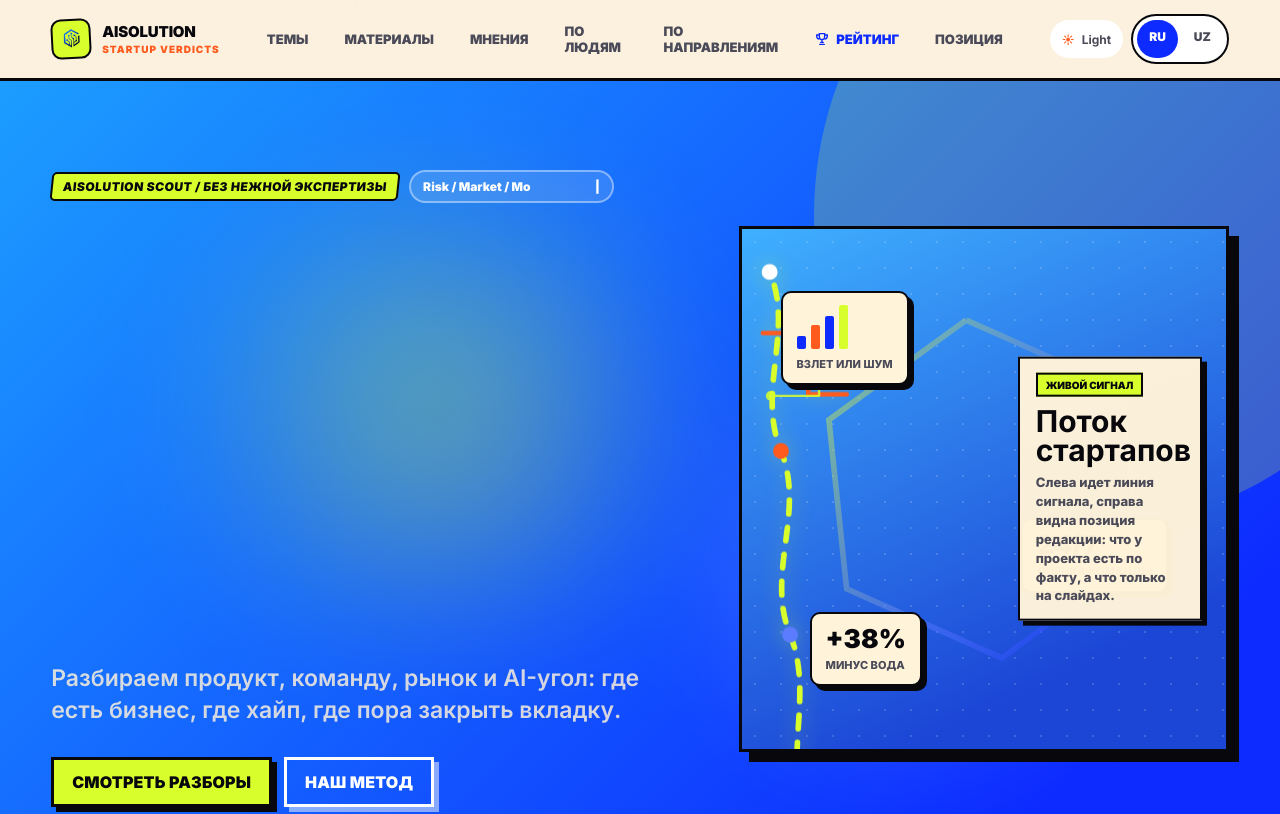
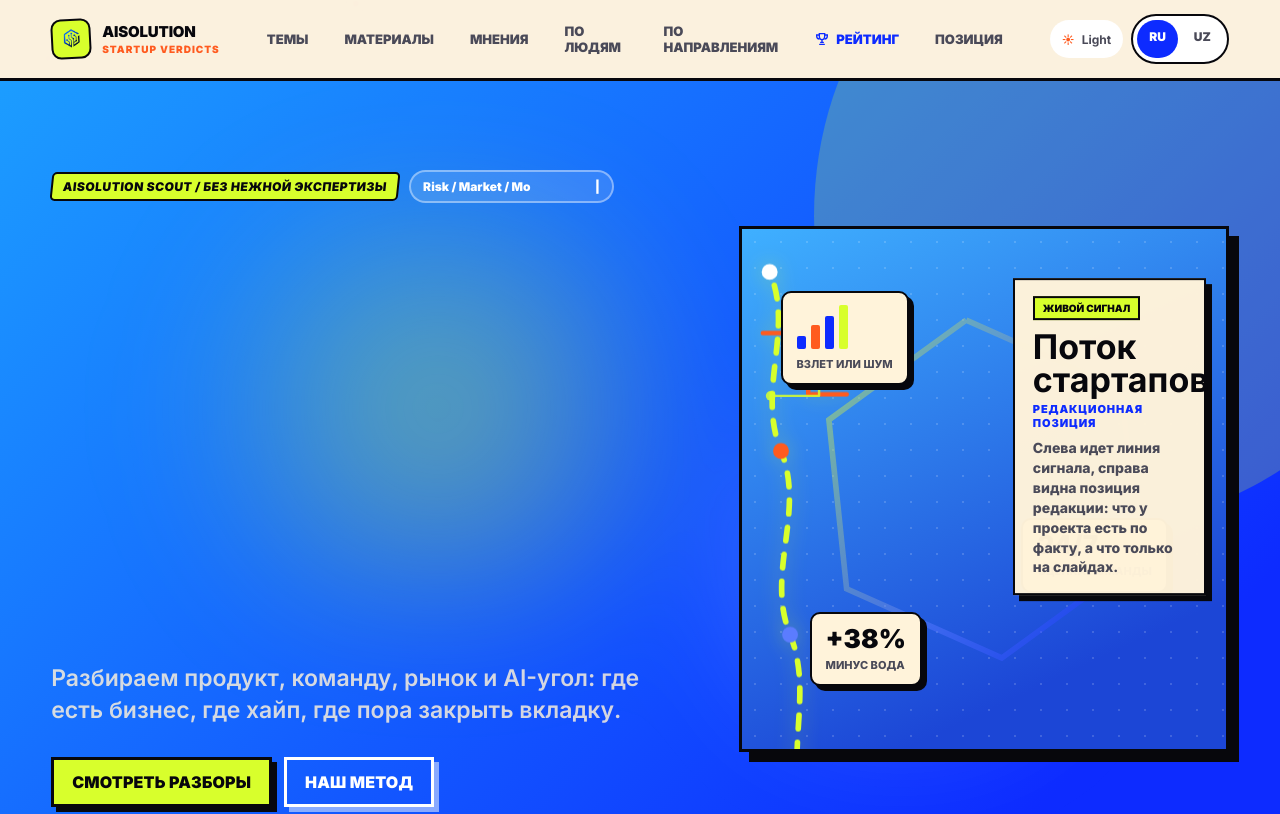
Before and after one commit to abbos-khamidov/blog-aisolution, a Next.js app: page /ru in a window 1280 px wide. Shown: the top 814 px of the page. Built offline with nearby package versions, Linux system fonts and the light colour scheme.

Commit message:
Refine hero note and favicon

```diff
--- a/app/globals.css
+++ b/app/globals.css
@@ -414,16 +414,16 @@
 
 .hero-illustration-note {
   position: absolute;
-  top: 50%;
-  right: 5%;
+  top: 40%;
+  right: 4%;
   transform: translateY(-50%);
   z-index: 3;
-  width: min(280px, 38%);
+  width: min(320px, 40%);
   border: 2px solid #07070c;
   background: rgba(255, 243, 218, 0.98);
   color: #07070c;
-  padding: 14px 16px;
-  box-shadow: 5px 5px 0 0 #07070c;
+  padding: 16px 18px;
+  box-shadow: 6px 6px 0 0 #07070c;
 }
 
 .hero-illustration-note span {
@@ -439,16 +439,27 @@
 .hero-illustration-note strong {
   display: block;
   margin-top: 10px;
-  font-size: clamp(22px, 2.6vw, 30px);
+  font-size: clamp(24px, 3vw, 34px);
   line-height: 0.98;
+}
+
+.hero-illustration-note em {
+  display: block;
+  margin-top: 6px;
+  color: var(--brand-blue);
+  font-size: 11px;
+  font-style: normal;
+  font-weight: 950;
+  letter-spacing: 0.08em;
+  text-transform: uppercase;
 }
 
 .hero-illustration-note p {
   margin-top: 8px;
   color: #4a4a58;
-  font-size: 13px;
+  font-size: 14px;
   font-weight: 750;
-  line-height: 1.45;
+  line-height: 1.42;
 }
 
 .hero-illustration-hex {
@@ -2104,7 +2115,7 @@
 
   .hero-illustration-note {
     right: 4%;
-    width: min(260px, 54%);
+    width: min(300px, 58%);
   }
 
   .hero-illustration {
@@ -2220,7 +2231,7 @@
   }
 
   .hero-illustration-note {
-    width: min(240px, 62%);
+    width: min(260px, 68%);
   }
 
   .hero-illustration-note {
--- a/components/HeroIllustration.tsx
+++ b/components/HeroIllustration.tsx
@@ -35,6 +35,7 @@
       <div className="hero-illustration-note">
         <span>{t.heroVisualKicker}</span>
         <strong>{t.heroVisualTitle}</strong>
+        <em>{locale === "ru" ? "Редакционная позиция" : "Tahririyat pozitsiyasi"}</em>
         <p>{t.heroVisualCopy}</p>
       </div>
 
```
Also changed, not shown: public/favicon.svg.
